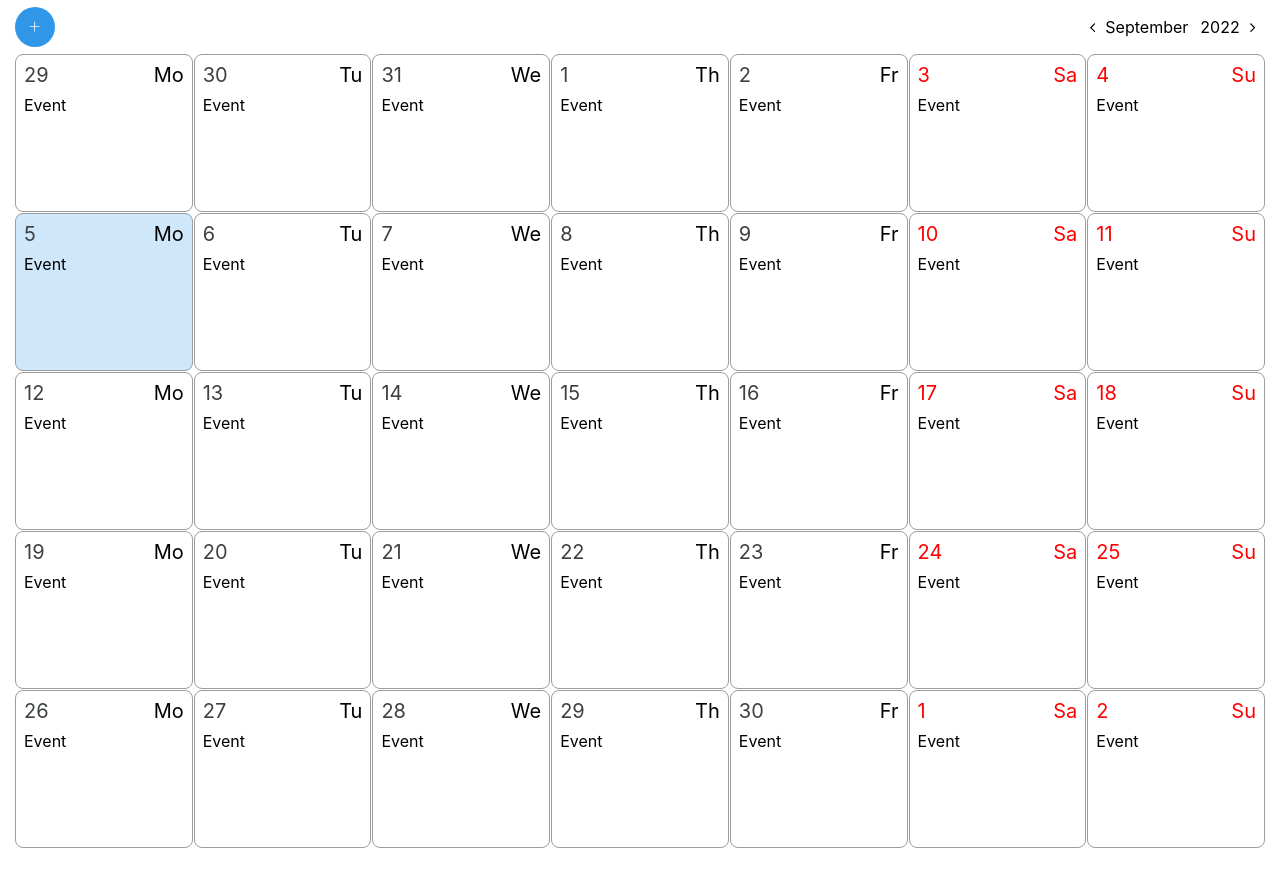
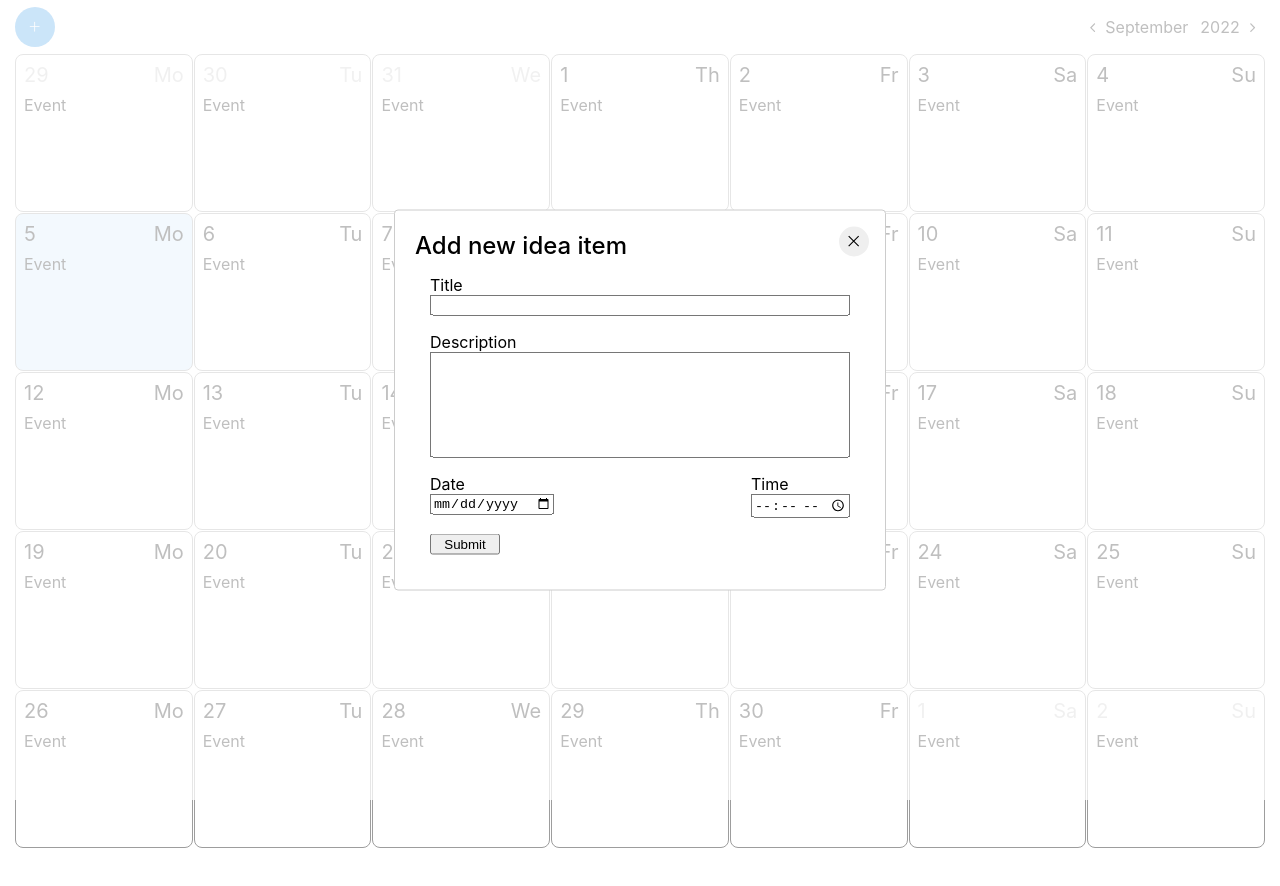
Before and after one commit to VSRudnyk/calendar, a React (Create React App) app: page / in a window 1280 px wide. Both pictures are taken after a click on the button 35 px from the left and 27 px from the top of the page. Shown: the top 886 px of the page. Built offline with nearby package versions, Linux system fonts and the light colour scheme.

Commit message:
aded modal and form

```diff
--- a/src/components/App.jsx
+++ b/src/components/App.jsx
@@ -8,24 +8,16 @@ export const App = () => {
   const [today, setToday] = useState(moment());
 
   moment.updateLocale('en', { week: { dow: 1 } });
-  // const today = moment();
+
   const startDay = today.clone().startOf('month').startOf('week');
 
   const prevMonth = () => setToday(prev => prev.clone().subtract(1, 'month'));
   const nextMonth = () => setToday(prev => prev.clone().add(1, 'month'));
 
-  // const endDay = moment().endOf('month').endOf('week');
-
-  // const calendar = [];
-  // const day = startDay.clone();
-  // while (!day.isAfter(endDay)) {
-  //   calendar.push(day.clone());
-  //   day.add(1, 'day');
-  // }
   return (
     <Container>
       <Header today={today} prevMonth={prevMonth} nextMonth={nextMonth} />
-      <CalendarGrid startDay={startDay} />
+      <CalendarGrid startDay={startDay} today={today} />
     </Container>
   );
 };
--- a/src/components/CalendarGrid/CalendarGrid.js
+++ b/src/components/CalendarGrid/CalendarGrid.js
@@ -2,16 +2,22 @@ import moment from 'moment';
 import {
   GridContainer,
   CellWrapper,
-  WeekDay,
+  DayOfWeek,
   DayOfMounth,
   DayWrapper,
 } from './CalendarGrid.styled';
 
-export const CalendarGrid = ({ startDay }) => {
+// const storage = {
+//   events: [
+//     { id: 1, title: 'Go to the bed', description: 'Slowlly', date: 1662462763 },
+//   ],
+// };
+
+export const CalendarGrid = ({ startDay, today }) => {
   const day = startDay.clone().subtract(1, 'day');
   const daysArray = [...Array(35)].map(() => day.add(1, 'day').clone());
   const currentDay = moment().format('D M YYYY');
-  console.log(currentDay);
+  const isSelectedMonth = day => today.isSame(day, 'month');
 
   return (
     <GridContainer>
@@ -21,15 +27,9 @@ export const CalendarGrid = ({ startDay }) => {
             key={dayItem.unix()}
             isCurrentDay={dayItem.format('D M YYYY') === currentDay}
           >
-            <DayWrapper>
-              <DayOfMounth
-                isWeekDay={dayItem.day() === 6 || dayItem.day() === 0}
-              >
-                {dayItem.format('D')}
-              </DayOfMounth>
-              <WeekDay isWeekDay={dayItem.day() === 6 || dayItem.day() === 0}>
-                {dayItem.format('dd')}
-              </WeekDay>
+            <DayWrapper isSelectedMonth={isSelectedMonth(dayItem)}>
+              <DayOfMounth>{dayItem.format('D')}</DayOfMounth>
+              <DayOfWeek>{dayItem.format('dd')}</DayOfWeek>
             </DayWrapper>
             <div>Event</div>
           </CellWrapper>
--- a/src/components/CalendarGrid/CalendarGrid.styled.js
+++ b/src/components/CalendarGrid/CalendarGrid.styled.js
@@ -26,14 +26,13 @@ export const DayWrapper = styled.div`
   display: flex;
   justify-content: space-between;
   margin-bottom: 8px;
+  color: ${props => (props.isSelectedMonth ? '#000' : '#c5c5c5')};
 `;
 
-export const WeekDay = styled.div`
-  color: ${props => (props.isWeekDay ? '#ff0000' : '#000')};
+export const DayOfWeek = styled.div`
   font-size: 20px;
 `;
 
 export const DayOfMounth = styled.div`
-  color: ${props => (props.isWeekDay ? '#ff0000' : '#3c4043')};
   font-size: 20px;
 `;
--- a/src/components/Header/Header.js
+++ b/src/components/Header/Header.js
@@ -1,20 +1,64 @@
+import { useState } from 'react';
+import { IoIosArrowBack, IoIosArrowForward } from 'react-icons/io';
+import { BsPlusLg } from 'react-icons/bs';
+import { GrClose } from 'react-icons/gr';
+import Modal from 'react-modal';
+import { useFormik } from 'formik';
 import {
   Container,
   TextWrapper,
   ArrowBtn,
   OpenForm,
   Month,
+  CloseBtn,
+  IdeaTitle,
+  FormContainer,
+  Input,
+  InputDescription,
+  InputContainer,
+  DateWrapper,
+  Submit,
 } from './Header.styled';
-import { IoIosArrowBack, IoIosArrowForward } from 'react-icons/io';
-import { BsPlusLg } from 'react-icons/bs';
+
+Modal.setAppElement('#root');
+
+const customStyles = {
+  content: {
+    width: '450px',
+    top: '50%',
+    left: '50%',
+    right: 'auto',
+    bottom: 'auto',
+    marginRight: '-50%',
+    transform: 'translate(-50%, -50%)',
+  },
+};
 
 export const Header = ({ today, prevMonth, nextMonth }) => {
+  const [isOpen, setIsOpen] = useState(false);
   const monthToday = today.format('MMMM');
   const yearToday = today.format('YYYY');
 
+  const toggleModal = () => {
+    setIsOpen(!isOpen);
+  };
+
+  const formik = useFormik({
+    initialValues: {
+      title: '',
+      description: '',
+      date: '',
+      time: '',
+    },
+    onSubmit: (values, { resetForm }) => {
+      console.log(values);
+      resetForm();
+    },
+  });
+
   return (
     <Container>
-      <OpenForm>
+      <OpenForm onClick={toggleModal}>
         <BsPlusLg fill="white" />
       </OpenForm>
       <TextWrapper>
@@ -27,6 +71,62 @@ export const Header = ({ today, prevMonth, nextMonth }) => {
           <IoIosArrowForward onClick={nextMonth} />
         </ArrowBtn>
       </TextWrapper>
+      <Modal
+        isOpen={isOpen}
+        onRequestClose={toggleModal}
+        contentLabel="My dialog"
+        style={customStyles}
+      >
+        <IdeaTitle>Add new idea item</IdeaTitle>
+        <CloseBtn onClick={toggleModal}>
+          <GrClose />
+        </CloseBtn>
+
+        <FormContainer onSubmit={formik.handleSubmit}>
+          <label htmlFor="title">Title</label>
+          <Input
+            id="title"
+            name="title"
+            type="text"
+            required
+            onChange={formik.handleChange}
+            value={formik.values.title}
+          />
+          <label htmlFor="description">Description</label>
+          <InputDescription
+            id="description"
+            name="description"
+            type="text"
+            onChange={formik.handleChange}
+            value={formik.values.description}
+          />
+          <InputContainer>
+            <DateWrapper>
+              <label htmlFor="date">Date</label>
+              <Input
+                id="date"
+                name="date"
+                type="date"
+                required
+                onChange={formik.handleChange}
+                value={formik.values.date}
+              />
+            </DateWrapper>
+            <DateWrapper>
+              <label htmlFor="time">Time</label>
+              <Input
+                id="time"
+                name="time"
+                type="time"
+                onChange={formik.handleChange}
+                value={formik.values.time}
+              />
+            </DateWrapper>
+          </InputContainer>
+
+          <Submit type="submit">Submit</Submit>
+        </FormContainer>
+      </Modal>
     </Container>
   );
 };
--- a/src/components/Header/Header.styled.js
+++ b/src/components/Header/Header.styled.js
@@ -36,3 +36,53 @@ export const OpenForm = styled.button`
 export const Month = styled.span`
   margin-right: 12px;
 `;
+
+export const CloseBtn = styled.button`
+  display: flex;
+  align-items: center;
+  justify-content: center;
+  width: 30px;
+  height: 30px;
+  cursor: pointer;
+  border-radius: 50%;
+  border: none;
+  position: absolute;
+  top: 16px;
+  right: 16px;
+`;
+
+export const IdeaTitle = styled.div`
+  font-size: 24px;
+  font-weight: 500;
+`;
+
+export const FormContainer = styled.form`
+  display: flex;
+  flex-direction: column;
+
+  padding: 15px;
+`;
+
+export const Input = styled.input`
+  margin-bottom: 16px;
+`;
+
+export const InputDescription = styled.textarea`
+  height: 100px;
+  margin-bottom: 16px;
+  resize: none;
+`;
+
+export const InputContainer = styled.div`
+  display: flex;
+  justify-content: space-between;
+`;
+
+export const DateWrapper = styled.div`
+  display: flex;
+  flex-direction: column;
+`;
+
+export const Submit = styled.button`
+  width: 70px;
+`;
```
Also changed, not shown: package.json (+6 -1 lines), src/components/Modal/Modal.js (added), 1 other file (tests, documents, lock files or other folders).
